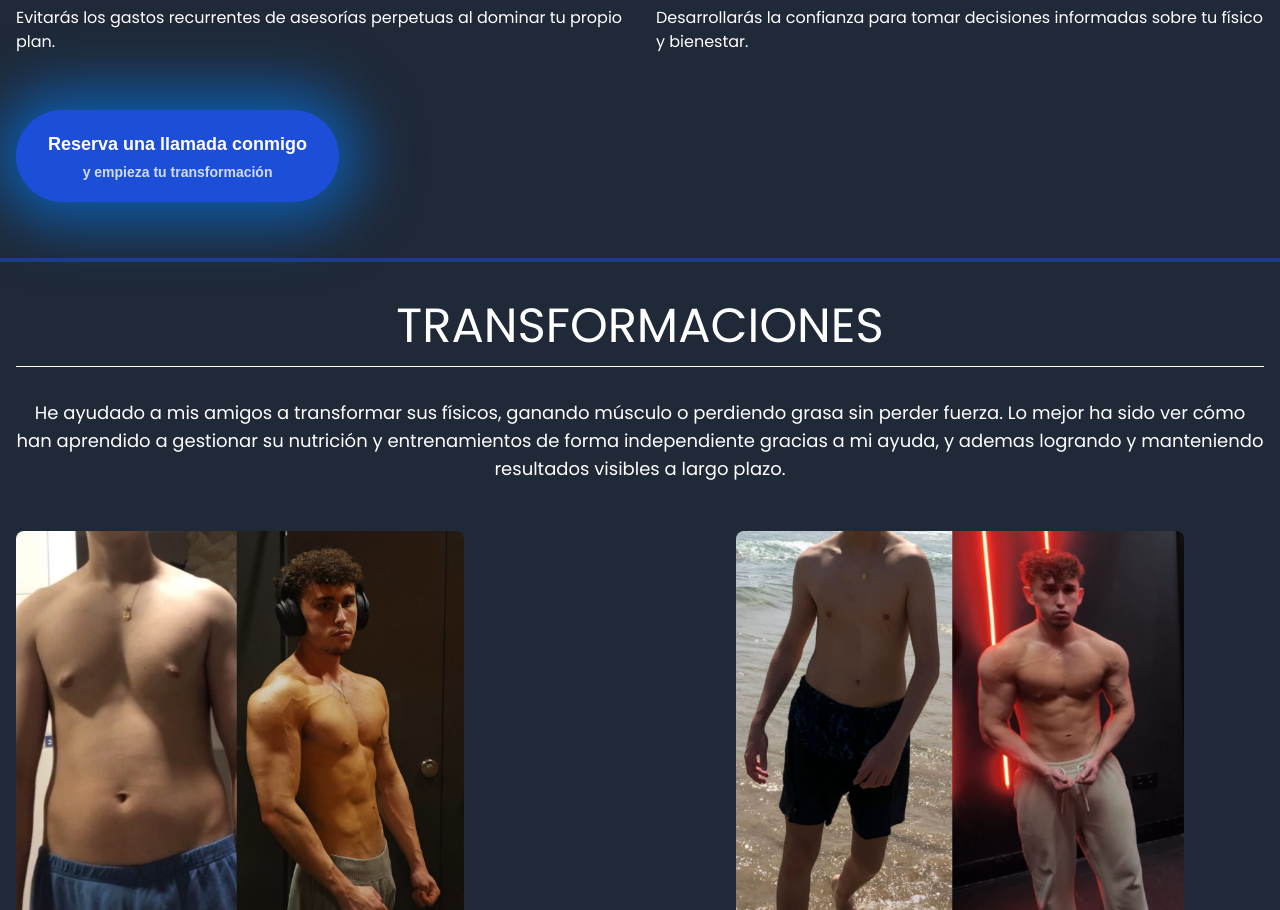
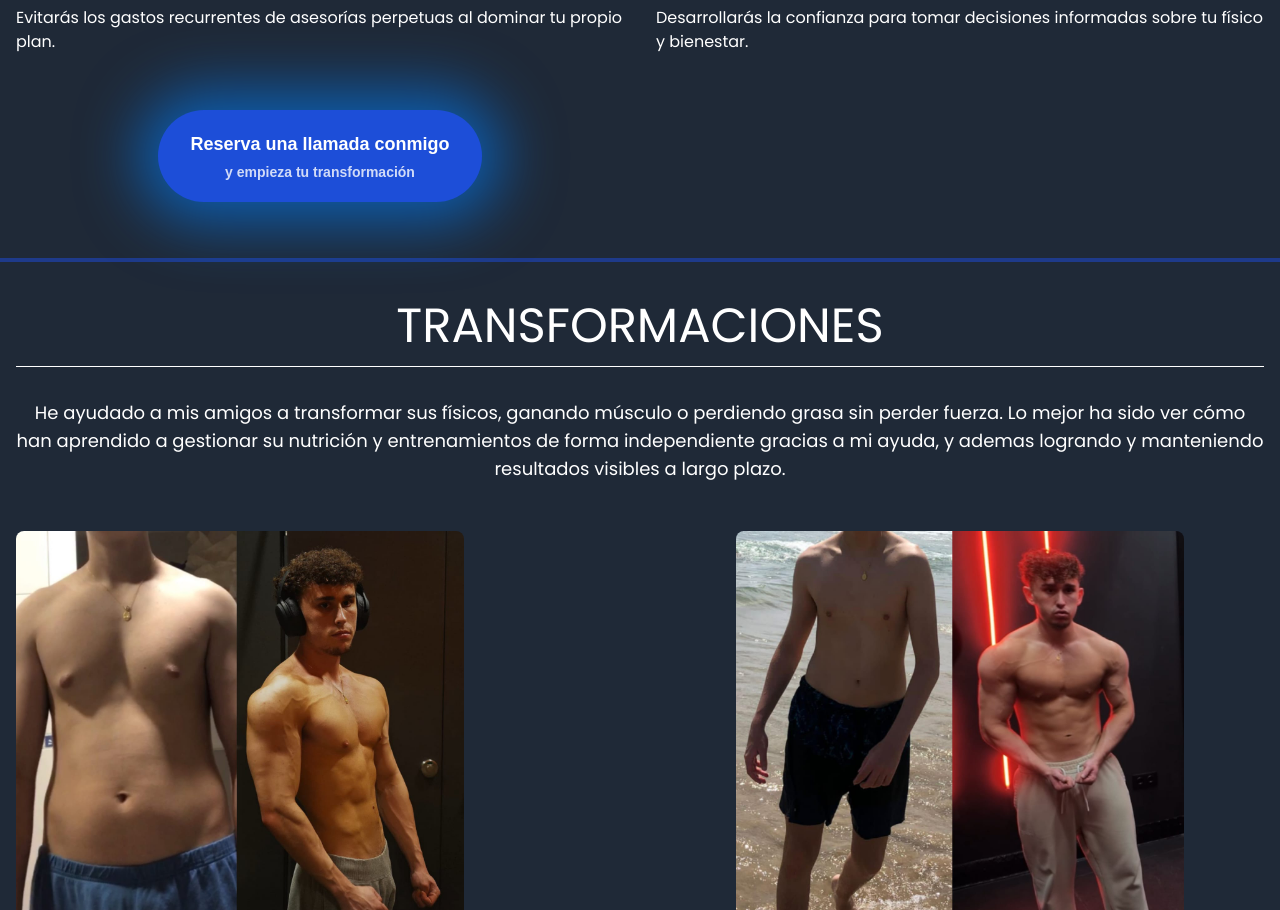
Before and after one commit to Maticaba99/catroux-fit, a Next.js app: page / in a window 1280 px wide. Shown: the part 3319-4229 px from the top of the page. Built offline with nearby package versions, Linux system fonts and the light colour scheme.

Commit message:
Update pro.tsx

```diff
--- a/src/app/components/pro.tsx
+++ b/src/app/components/pro.tsx
@@ -109,13 +109,10 @@ function Features() {
               tu físico y bienestar.
             </p>
           </div>
-          <section
-            className="mt-6
 
-"
-          >
+          <div className="flex justify-center mt-6">
             <button
-              className="flex flex-col items-center          bg-blue-700 text-white font-semibold py-5 px-8 rounded-full
+              className="          bg-blue-700 text-white font-semibold py-5 px-8 rounded-full
           shadow-[0_0_60px_20px_rgba(0,128,255,0.6)]
           transform transition-all duration-300
           hover:scale-105
@@ -127,7 +124,7 @@ function Features() {
                 y empieza tu transformación
               </span>
             </button>
-          </section>
+          </div>
         </div>
       </div>
     </div>
```
